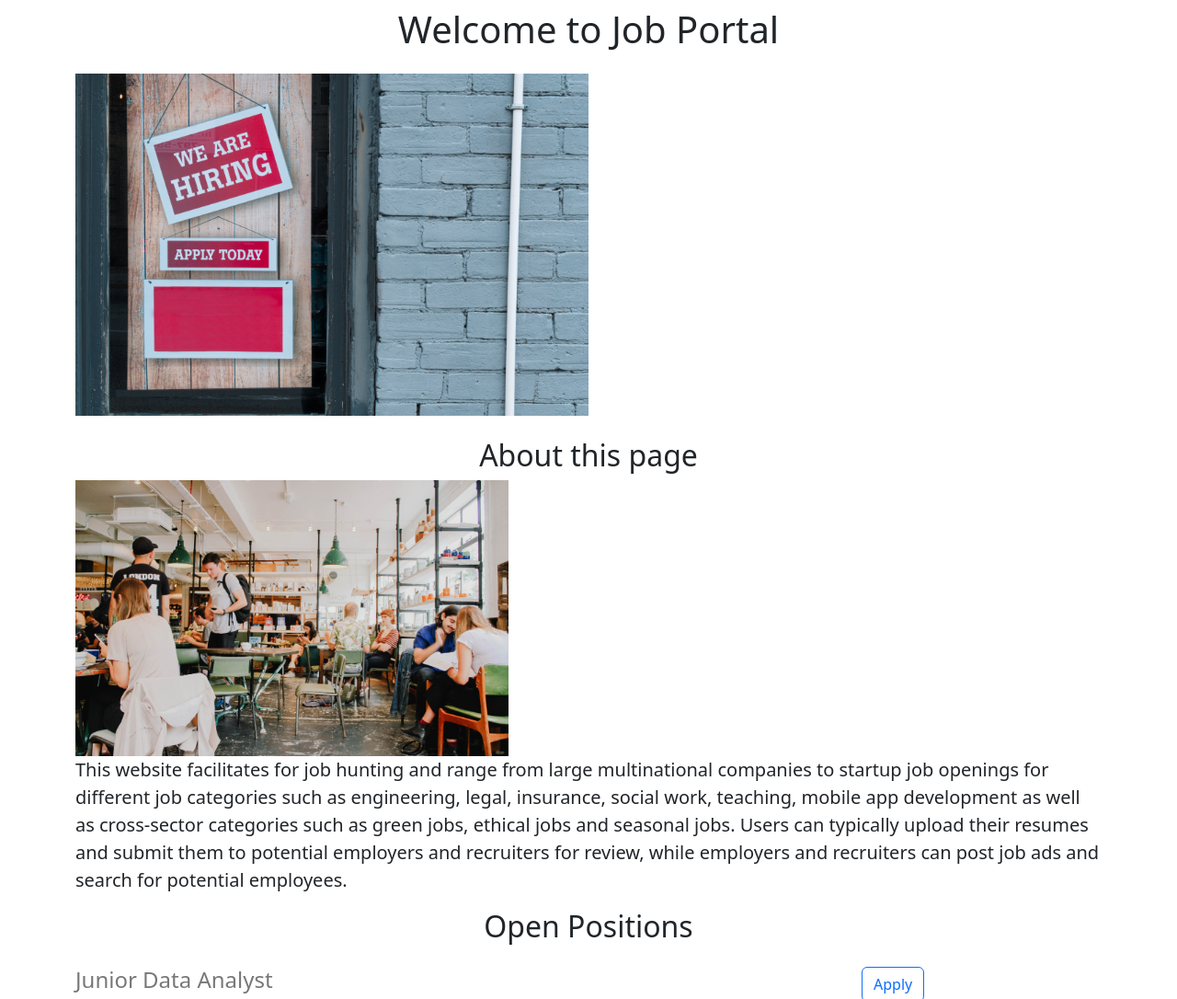
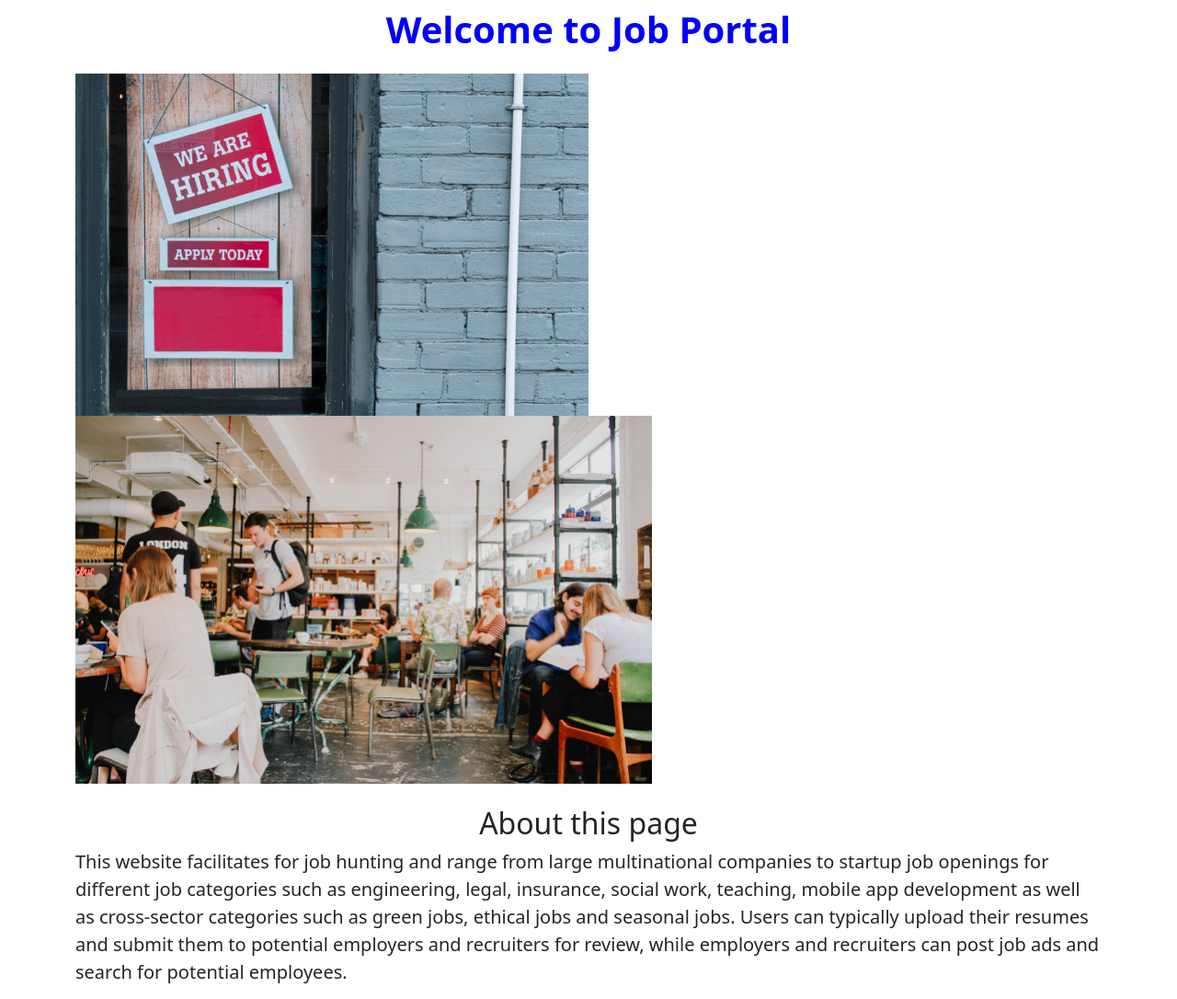
Before and after one commit to iyumrahul/Job-Board, a Flask app: page / in a window 1280 px wide. Shown: the part 56-1142 px from the top of the page at 92% size. Run offline with Flask 2, Linux system fonts and the light colour scheme.

Commit message:
home page got ready

```diff
--- a/templates/home.html
+++ b/templates/home.html
@@ -8,7 +8,6 @@
     <style>
       #banner {
         width: 50%;
-
         obejct-fit= cover;
       }
     </style>
@@ -16,10 +15,10 @@
   <body>
   {% include 'nav.html' %}
   <div class='container'>
-    <h1 class="text-center mt-2 mb-4" >Welcome to Job Portal</h1>
+    <h1 class="text-center mt-2 mb-4" style="color:rgb(0,0,250);"><b>Welcome to Job Portal</b></h1>
     <img class="img-fluid" id="banner" src="https://job-board.iyumrahul.repl.co/static/banner.jpeg">
+    <img src="/static/people.jpeg"  style="height:400px ;text-align:right ;">
     <h2 class="text-center mt-4 mb-2">About this page</h2>
-    <img src="/static/people.jpeg"  style="height:300px">
     <p class="lead">This website facilitates for job hunting and range from large multinational companies to startup job openings for different job categories such as engineering, legal, insurance, social work, teaching, mobile app development as well as cross-sector categories such as green jobs, ethical jobs and seasonal jobs. Users can typically upload their resumes and submit them to potential employers and recruiters for review, while employers and recruiters can post job ads and search for potential employees.</p>
     <h2 class="text-center mt-2 mb-4">Open Positions</h2>
     <div style="margin-bottom=16px">
```
